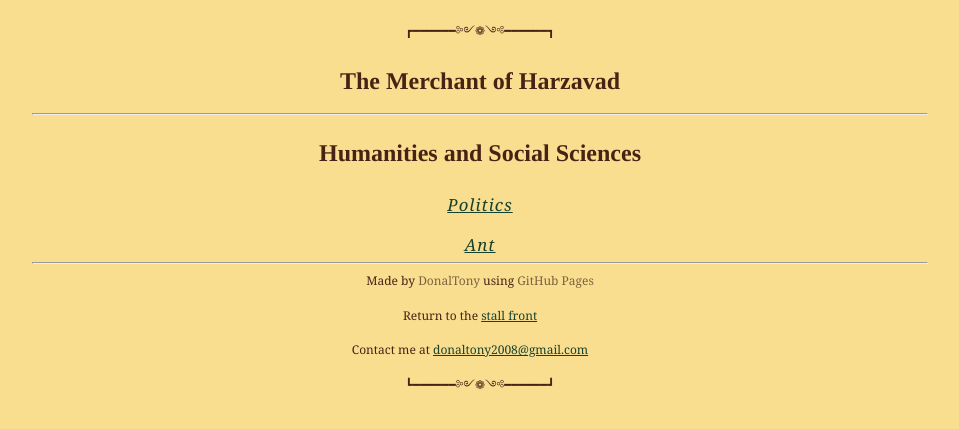
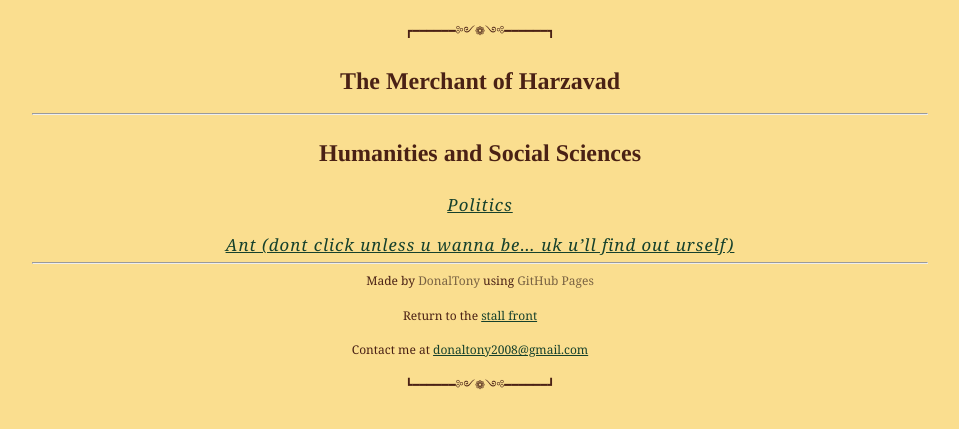
Before and after one commit to dvaraka/the-merchant, a Jekyll site: the page built from notes/year9/hass/hass.md, in a window 1280 px wide. Shown: the top 429 px of the page, without its empty margins (160-1119 px from the left). Built offline with Jekyll 4.4.1, drawn with Linux system fonts in a browser that asks for light colours; our own code applies the rules of GitHub Pages for plain Markdown files.

Commit message:
Update hass.md

```diff
--- a/notes/year9/hass/hass.md
+++ b/notes/year9/hass/hass.md
@@ -4,4 +4,4 @@
 
 # Humanities and Social Sciences
 ### [Politics](/the-merchant/notes/year9/hass/politics/politics.html)
-### [Ant](/the-merchant/notes/year9/hass/notes-for-ant.html)
+### [Ant (dont click unless u wanna be... uk u'll find out urself)](/the-merchant/notes/year9/hass/notes-for-ant.html)
```
